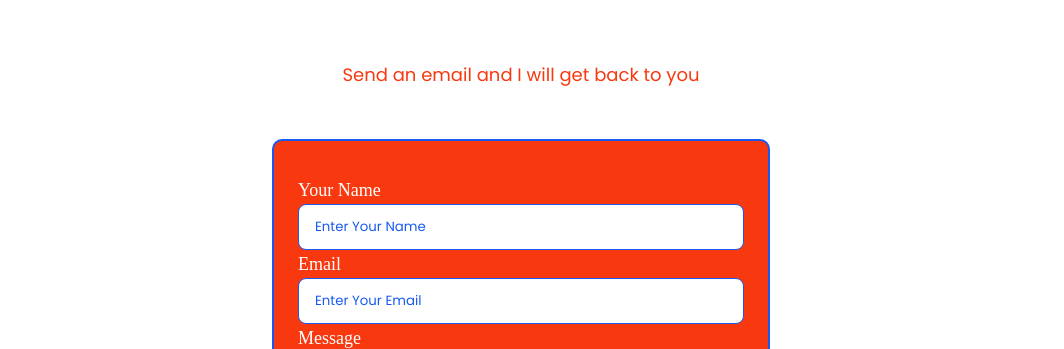
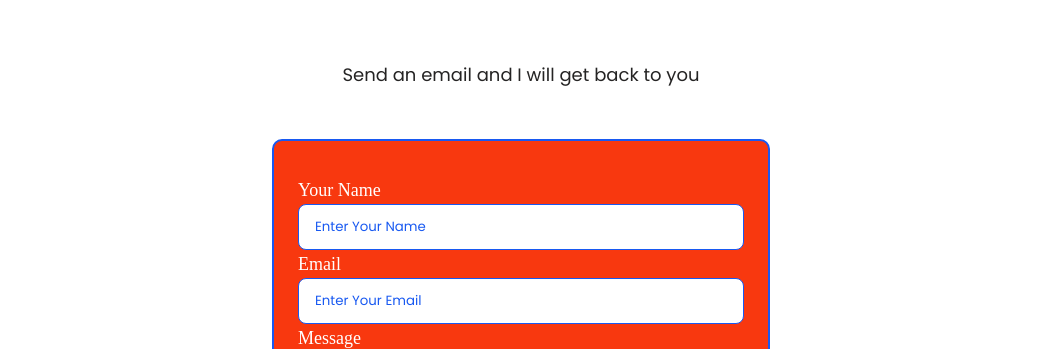
Before and after one commit to mileprime/Portfolio, a plain HTML site: page contact.html in a window 1280 px wide. Shown: the part 432-781 px from the top of the page, without its empty margins (119-1183 px from the left). Drawn offline with Linux system fonts and the light colour scheme.

Commit message:
modified contact page

```diff
--- a/contact.css
+++ b/contact.css
@@ -98,7 +98,7 @@ header {
 .content-email {
   align-self: stretch;
   text-align: center;
-  color: #f8380f;
+  color: var(--text-color);
   /* Body/MD/Regular/Normal */
   font-family: Poppins;
   font-size: 18px;
```
